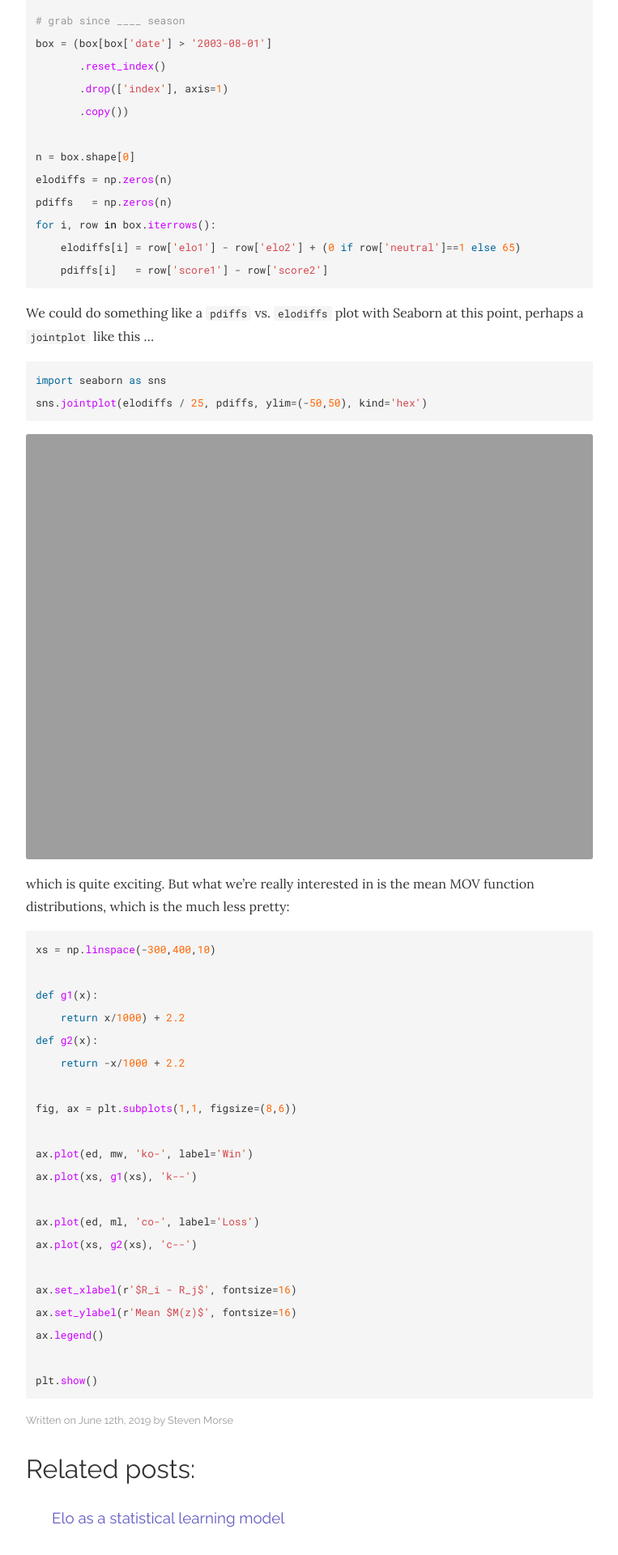
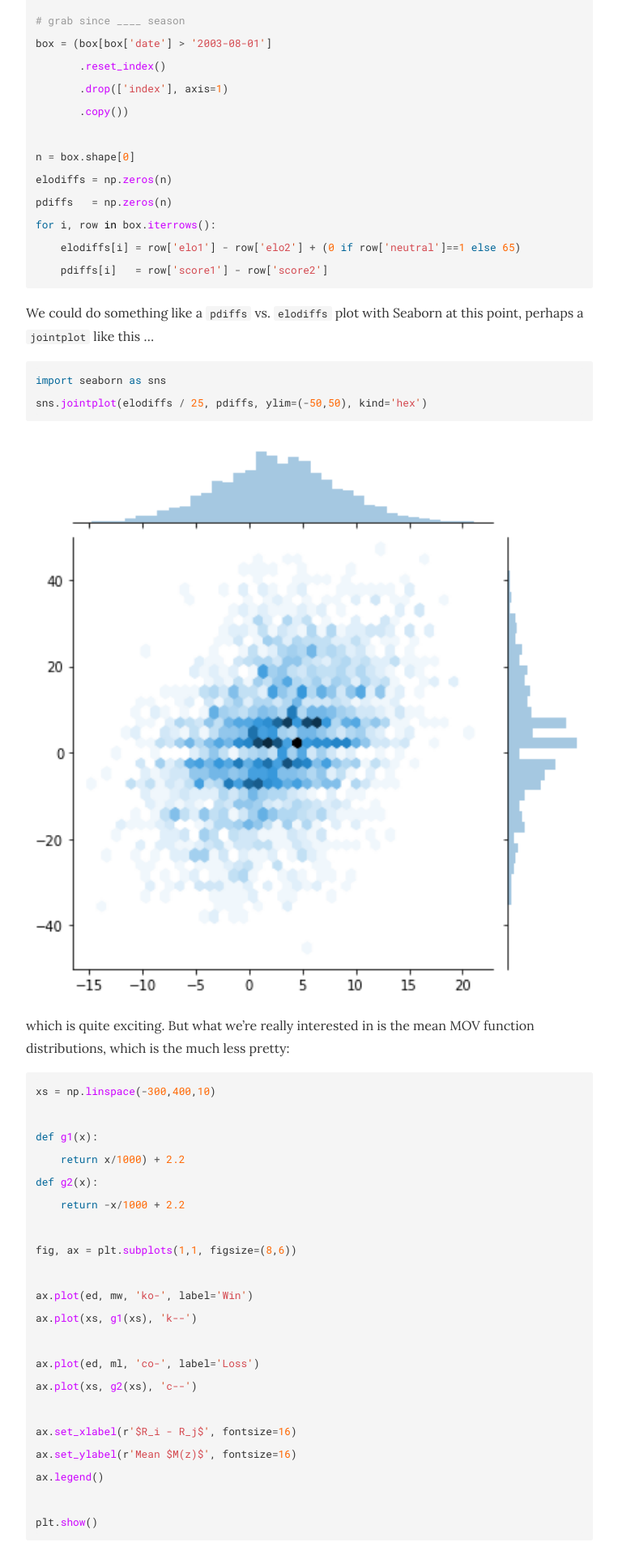
Before and after one commit to stmorse/stmorse.github.io, a Jekyll site: the page built from _posts/2019-06-12-Elo-2.md, in a window 1280 px wide. Shown: the part 4480-6400 px from the top of the page at 81% size, without its empty margins (258-1021 px from the left). Built offline with Jekyll 4.4.1, drawn with Linux system fonts in a browser that asks for light colours; nearby versions of some CDN libraries; formulas are drawn with MathJax 3.

Commit message:
img typo

````diff
--- a/_posts/2019-06-12-Elo-2.md
+++ b/_posts/2019-06-12-Elo-2.md
@@ -199,7 +199,7 @@ import seaborn as sns
 sns.jointplot(elodiffs / 25, pdiffs, ylim=(-50,50), kind='hex')
 ```
 
-<img align="center" width="100%" src="{{ site.github.url }}/images/pdiffs_elodiffs_jointplot.png" alt="Point diff vs Elo diff">
+<img align="center" width="100%" src="{{ site.github.url }}/images/pdiff_elodiff_jointplot.png" alt="Point diff vs Elo diff">
 
 which is quite exciting.  But what we're really interested in is the mean MOV function distributions, which is the much less pretty:
 
````
